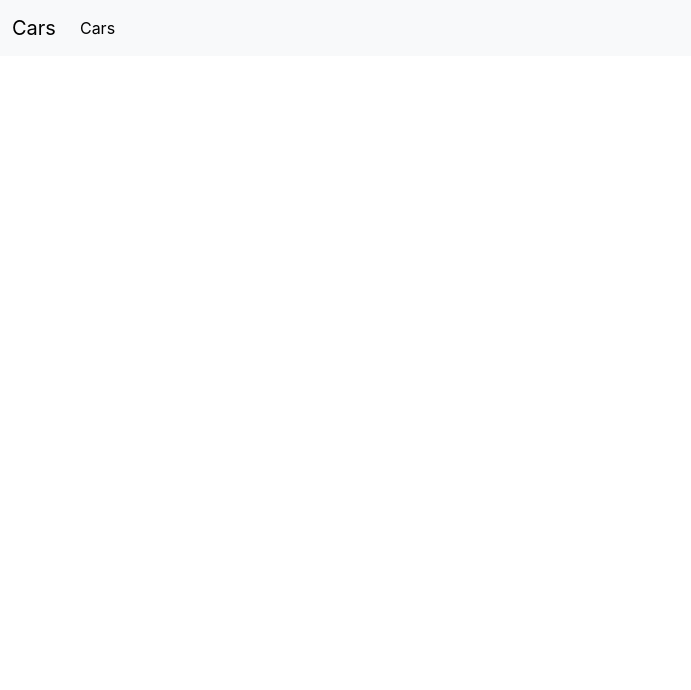
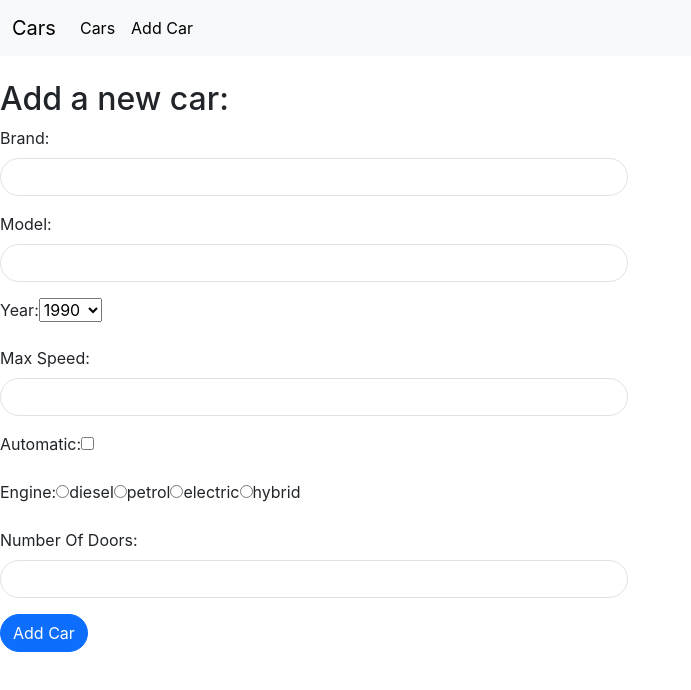
Before and after one commit to BiljanaDa/cars-react, a React (Create React App) app: page /add in a window 1280 px wide. Before the commit this address had no page. Shown: the top 690 px of the page, without its empty margins (0-691 px from the left). Built offline with nearby package versions, Linux system fonts and the light colour scheme.

Commit message:
zadatak 3

```diff
--- a/src/App.js
+++ b/src/App.js
@@ -7,6 +7,7 @@ import {
 } from "react-router-dom";
 import AppCars from "./pages/AppCars";
 import Navs from "./components/Navs";
+import AddCars from "./pages/AddCar";
 
 function App() {
   return (
@@ -16,6 +17,7 @@ function App() {
         <Routes>
           <Route path="/" element={<Navigate to={"/cars"} />} />
           <Route path="/cars" element={<AppCars />} />
+          <Route path="/add" element={<AddCars />} />
         </Routes>
       </Router>
     </div>
--- a/src/components/Car.js
+++ b/src/components/Car.js
@@ -11,7 +11,7 @@ export default function Car({ car }) {
               <strong>Model: </strong>
               {car.model} <br />
               <strong>Year: </strong> {car.year} <br />
-              <strong>Max Speed: </strong> {car.maxSpeed}
+              <strong>Max Speed: </strong> {car.maxSpeed} km/h
               <br />
               <strong>Is Automatic: </strong> {car.isAutomatic ? "Yes" : "No"}
               <br />
--- a/src/components/Navs.js
+++ b/src/components/Navs.js
@@ -27,6 +27,11 @@ export default function Navs() {
                   Cars
                 </Link>
               </li>
+              <li class="nav-item">
+                <Link className="nav-link active" to="/add">
+                  Add Car
+                </Link>
+              </li>
             </ul>
           </div>
         </div>
--- /dev/null
+++ b/src/pages/AddCar.js
@@ -0,0 +1,150 @@
+import React, { useEffect, useState } from "react";
+import carsService from "../service/CarsService";
+
+const years = (start = 1990, end = 2023) => {
+  return Array.apply(0, Array(end - start + 1)).map(
+    (element, index) => index + start
+  );
+};
+
+const engines = ["diesel", "petrol", "electric", "hybrid"];
+
+export default function AddCars() {
+  const [cars, setCars] = useState(carsService.getAllCars());
+  useEffect(() => setCars(carsService.getAllCars()), []);
+  const [newCar, setNewCar] = useState({
+    brand: "",
+    model: "",
+    year: "",
+    maxSpeed: "",
+    isAutomatic: false,
+    engine: "",
+    numberOfDoors: "",
+  });
+
+  const handleAddCar = (e) => {
+    e.preventDefault();
+    carsService.addNewCar(newCar);
+    setCars([...carsService.getAllCars()]);
+  };
+
+  return (
+    <div className="row mt-4">
+      <div className="col-12 col-md-6">
+        <h2>Add a new car:</h2>
+        <form className="needs-validation">
+          <div className="mb-3">
+            <label htmlFor="brand" className="form-label">
+              Brand:
+            </label>
+            <input
+              type="text"
+              className="form-control rounded-pill"
+              id="brand"
+              value={newCar.brand}
+              onChange={(e) => setNewCar({ ...newCar, brand: e.target.value })}
+              required
+            />
+          </div>
+          <div className="mb-3">
+            <label htmlFor="model" className="form-label">
+              Model:
+            </label>
+            <input
+              type="text"
+              className="form-control rounded-pill"
+              id="model"
+              value={newCar.model}
+              onChange={(e) => setNewCar({ ...newCar, model: e.target.value })}
+              required
+            />
+          </div>
+          <div className="mb-3">
+            <label htmlFor="year" className="form-label">
+              Year:
+            </label>
+            <select
+              value={newCar.year}
+              onChange={({ target }) =>
+                setNewCar({ ...newCar, year: Number(target.value) })
+              }
+            >
+              {years().map((year, index) => (
+                <option key={index} value={year}>
+                  {year}
+                </option>
+              ))}
+            </select>
+          </div>
+          <div className="mb-3">
+            <label htmlFor="maxSpeed" className="form-label">
+              Max Speed:
+            </label>
+            <input
+              type="number"
+              className="form-control rounded-pill"
+              id="maxSpeed"
+              value={newCar.maxSpeed}
+              onChange={(e) =>
+                setNewCar({ ...newCar, maxSpeed: e.target.value })
+              }
+              required
+            />
+          </div>
+          <div className="mb-3">
+            <label htmlFor="isAutomatic" className="form-label">
+              Automatic:
+            </label>
+            <input
+              type="checkbox"
+              checked={newCar.isAutomatic}
+              onChange={({ target }) =>
+                setNewCar({ ...newCar, isAutomatic: target.checked })
+              }
+            />
+          </div>
+          <div className="mb-3">
+            <label htmlFor="engine" className="form-label">
+              Engine:
+            </label>
+            {engines.map((engine, index) => (
+              <span key={index}>
+                <input
+                  type="radio"
+                  name="engine"
+                  value={engine}
+                  onChange={() => setNewCar({ ...newCar, engine })}
+                  checked={engine === newCar.engine}
+                  required
+                />
+                {engine}
+              </span>
+            ))}
+          </div>
+          <div className="mb-3">
+            <label htmlFor="numberOfDoors" className="form-label">
+              Number Of Doors:
+            </label>
+            <input
+              type="number"
+              className="form-control rounded-pill"
+              id="numberOfDoors"
+              value={newCar.numberOfDoors}
+              onChange={(e) =>
+                setNewCar({ ...newCar, numberOfDoors: e.target.value })
+              }
+              required
+            />
+          </div>
+          <button
+            type="button"
+            className="btn btn-primary rounded-pill"
+            onClick={handleAddCar}
+          >
+            Add Car
+          </button>
+        </form>
+      </div>
+    </div>
+  );
+}
--- a/src/service/CarsService.js
+++ b/src/service/CarsService.js
@@ -1,5 +1,6 @@
 class CarsService {
   constructor() {
+    this.nextId = 3;
     this.cars = [
       {
         id: 1,
@@ -27,6 +28,11 @@ class CarsService {
   getAllCars() {
     return this.cars;
   }
+
+  addNewCar(newCar) {
+    const carToAdd = { id: this.nextId++, ...newCar };
+    this.cars.push(carToAdd);
+  }
 }
 
 const carsService = new CarsService();
```
